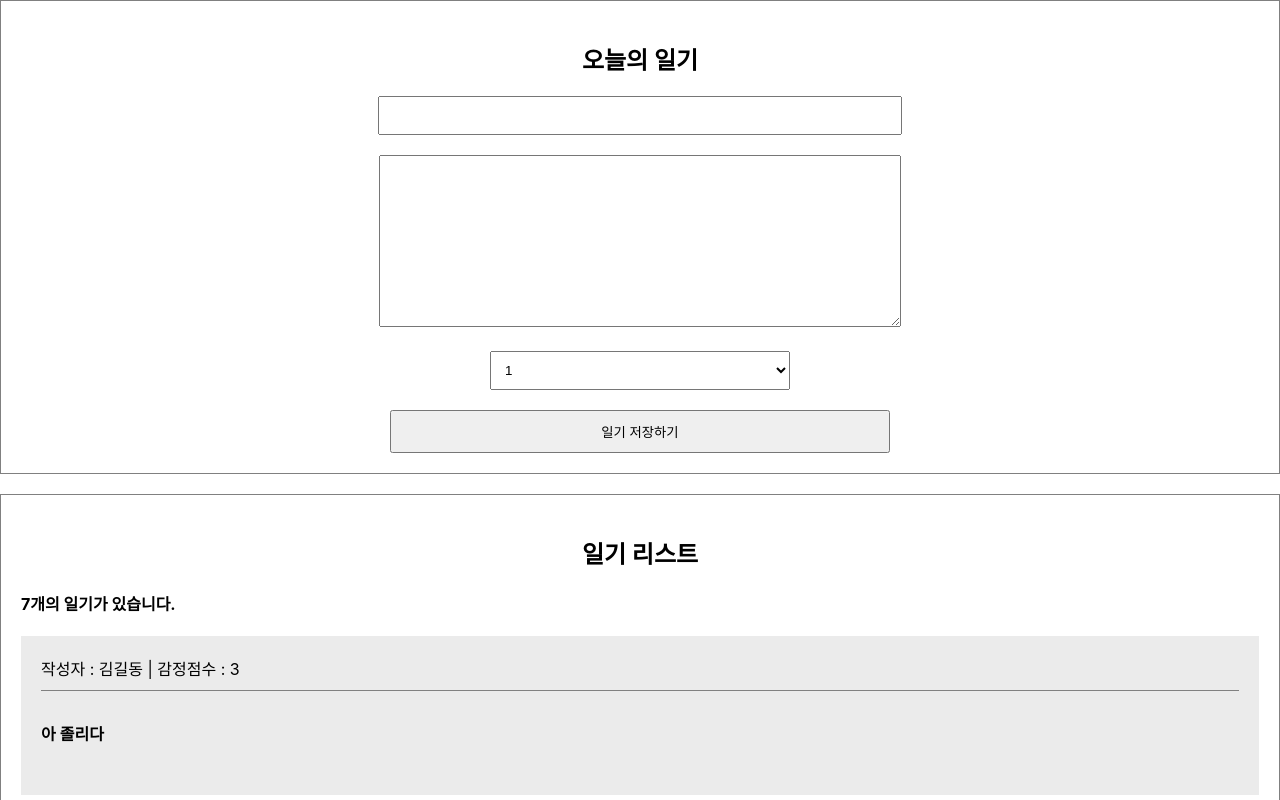
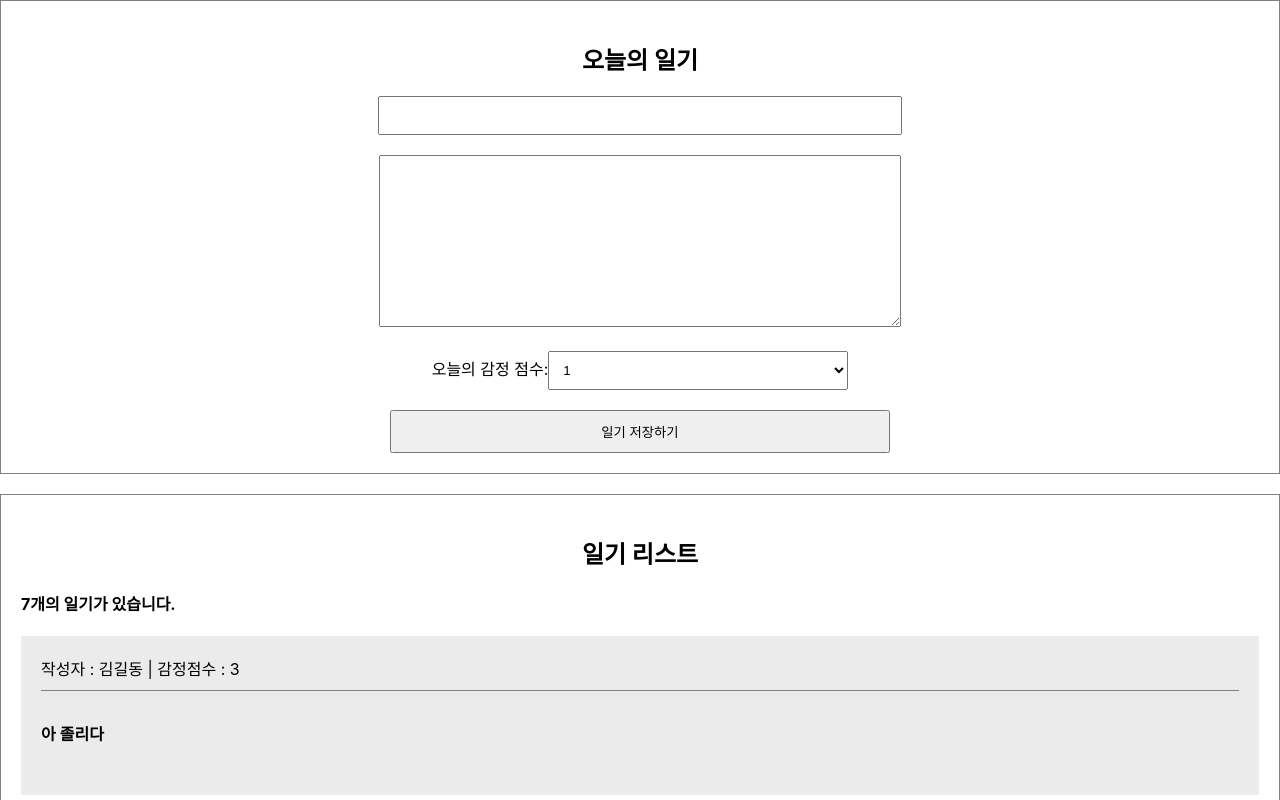
Before and after one commit to aka-nick/react-simple-diary, a React (Create React App) app: page / in a window 1280 px wide. Shown: the top 800 px of the page. Built offline with nearby package versions, Linux system fonts and the light colour scheme.

Commit message:
빠진 텍스트 추가

```diff
--- a/src/DiaryEditor.js
+++ b/src/DiaryEditor.js
@@ -58,6 +58,7 @@ const DiaryEditor = () => {
         />
       </div>
       <div>
+        오늘의 감정 점수:
         <select
           name="emotion"
           value={state.emotion}
```
